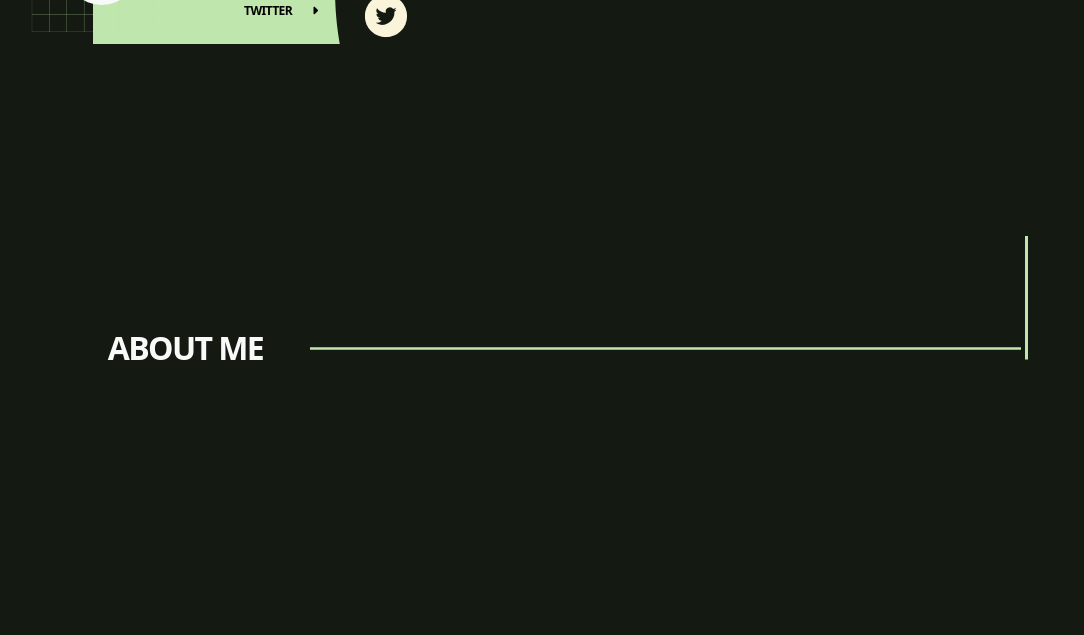
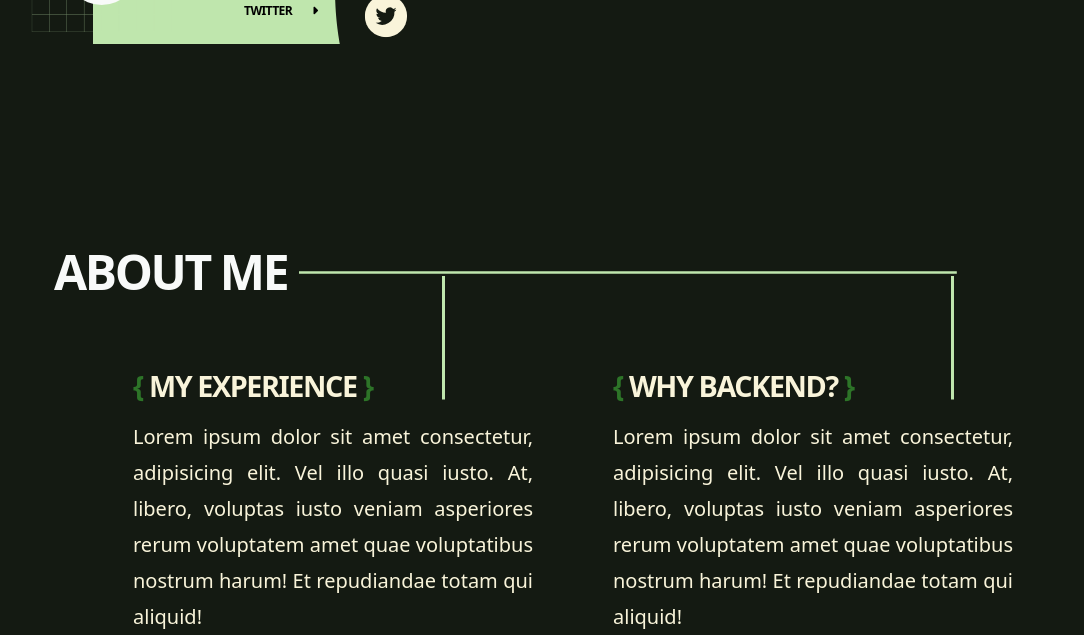
Before and after one commit to Siriusg2/portafolio, an Astro site: page / in a window 1280 px wide. Shown: the part 592-1227 px from the top of the page, without its empty margins (67-1151 px from the left). Before the commit the page ends 964 px from the top, so only its background shows below. Built offline with nearby package versions, Linux system fonts and the light colour scheme; Astro itself is replaced by a stand-in of ours.

Commit message:
about section done

```diff
--- a/src/components/Aboutme.astro
+++ b/src/components/Aboutme.astro
@@ -1,18 +1,92 @@
-<div class="xs:hidden sm:hidden md:hidden w-[75%] lg:hidden xl:inline-flex 1xl:inline-flex 2xl:inline-flex flex flex-row items-center justify-center ml-32 ">
-<span class="text-primary-80 text-center w-[35%] font-sans  text-[2rem] font-black  uppercase tracking-tighter">
-about me
-</span>
+<div class="flex flex-col">
+	<div
+		class="flex w-[80%] flex-row items-center xs:mb-1 sm:mb-10 md:mb-1 lg:mb-0 xl:mb-0 1xl:mb-0 2xl:mb-0"
+	>
+		<span
+			class="mr-3 font-sans text-[3rem] font-black uppercase tracking-tighter text-primary-80 xs:w-[100%] xs:text-center sm:w-[100%] sm:text-center md:w-[100%] md:text-center lg:w-[35%] lg:text-end xl:w-[35%] xl:text-end 1xl:w-[35%] 1xl:text-end 2xl:w-[35%] 2xl:text-end"
+		>
+			about me
+		</span>
 
-    <svg xmlns="http://www.w3.org/2000/svg" width="100%" height="3" viewBox="0 0 868 2" fill="none">
-        <path d="M0 1L868 1.00008" stroke="#BFE6AD" stroke-width="3"/>
-      </svg>
+		<svg
+			xmlns="http://www.w3.org/2000/svg"
+			class="xs:hidden sm:hidden md:hidden lg:hidden xl:inline-flex 1xl:inline-flex 2xl:inline-flex"
+			width="65%"
+			height="3"
+			viewBox="0 0 868 2"
+			fill="none"
+		>
+			<path d="M0 1L868 1.00008" stroke="#BFE6AD" stroke-width="3"></path>
+		</svg>
 
+		<div
+			class="ml-38 relative flex flex-row items-center justify-between xs:hidden sm:hidden md:hidden lg:hidden xl:inline-flex 1xl:inline-flex 2xl:inline-flex"
+		>
+			<div class="absolute right-[40vw] top-1">
+				<svg
+					xmlns="http://www.w3.org/2000/svg"
+					width="3"
+					height="124"
+					viewBox="0 0 2 124"
+					fill="none"
+				>
+					<path
+						d="M0.999917 0C0.999914 72.6375 0.999998 50.8625 0.999995 123.5"
+						stroke="#BFE6AD"
+						stroke-width="3"></path>
+				</svg>
+			</div>
+			<div class="absolute right-[.2vw] top-1">
+				<svg
+					xmlns="http://www.w3.org/2000/svg"
+					width="3"
+					height="124"
+					viewBox="0 0 2 124"
+					fill="none"
+				>
+					<path
+						d="M0.999917 0C0.999914 72.6375 0.999998 50.8625 0.999995 123.5"
+						stroke="#BFE6AD"
+						stroke-width="3"></path>
+				</svg>
+			</div>
+		</div>
+	</div>
 
+	<div
+		class="mt-14 flex gap-y-10 xs:flex-col xs:px-5 sm:flex-col sm:px-5 md:flex-col md:px-5 lg:flex-col lg:px-40 xl:flex-row xl:px-40 1xl:flex-row 1xl:px-40 2xl:flex-row 2xl:px-40"
+	>
+		<div
+			class="flex h-[100%] flex-col xs:w-[100%] sm:w-[100%] md:w-[100%] lg:w-[100%] xl:w-[50%] 1xl:w-[50%] 2xl:w-[50%]"
+		>
+			<h2
+				class="ml-10 font-sans text-[1.8rem] font-black uppercase tracking-tighter text-primary-350"
+			>
+				<span class="text-primary-650">&#123</span> my experience <span class="text-primary-650"
+					>&#125</span
+				>
+			</h2>
+			<p class="mt-3 px-10 text-justify font-sans text-[1.25rem] leading-9 text-primary-350">
+				Lorem ipsum dolor sit amet consectetur, adipisicing elit. Vel illo quasi iusto. At, libero,
+				voluptas iusto veniam asperiores rerum voluptatem amet quae voluptatibus nostrum harum! Et
+				repudiandae totam qui aliquid!
+			</p>
+		</div>
+		<div
+			class="flex h-[100%] flex-col xs:w-[100%] sm:w-[100%] md:w-[100%] lg:w-[100%] xl:w-[50%] 1xl:w-[50%] 2xl:w-[50%]"
+		>
+			<h2
+				class="ml-10 font-sans text-[1.8rem] font-black uppercase tracking-tighter text-primary-350"
+			>
+				<span class="text-primary-650">&#123</span> why backend? <span class="text-primary-650"
+					>&#125</span
+				>
+			</h2>
+			<p class="mt-3 px-10 text-justify font-sans text-[1.25rem] leading-9 text-primary-350">
+				Lorem ipsum dolor sit amet consectetur, adipisicing elit. Vel illo quasi iusto. At, libero,
+				voluptas iusto veniam asperiores rerum voluptatem amet quae voluptatibus nostrum harum! Et
+				repudiandae totam qui aliquid!
+			</p>
+		</div>
+	</div>
 </div>
-
-<div class="xs:hidden sm:hidden md:hidden lg:hidden xl:inline-flex 1xl:inline-flex 2xl:inline-flex">
-    <svg xmlns="http://www.w3.org/2000/svg" width="3" height="124" viewBox="0 0 2 124" fill="none">
-        <path d="M0.999917 0C0.999914 72.6375 0.999998 50.8625 0.999995 123.5" stroke="#BFE6AD" stroke-width="3"/>
-      </svg>
-
-</div>
--- a/src/pages/index.astro
+++ b/src/pages/index.astro
@@ -7,7 +7,6 @@ import Skillsbutton from '../components/Skillsbutton.astro'
 import Programminglanguages from '../components/Programminglanguages.astro'
 import Logo from '../components/Logo.astro'
 import Aboutme from '../components/Aboutme.astro'
-
 ---
 
 <Layout title="Gibson's Gil Site">
@@ -21,7 +20,8 @@ import Aboutme from '../components/Aboutme.astro'
 				>
 			</div>
 		</div>
-		<section id="home"
+		<section
+			id="home"
 			class="mt-10 flex justify-center self-center xs:w-screen xs:flex-col sm:w-screen sm:flex-col md:w-screen md:flex-col lg:w-screen lg:flex-col xl:w-[75%] xl:flex-row 1xl:w-[75%] 1xl:flex-row 2xl:w-[75%] 2xl:flex-row"
 		>
 			<div
@@ -43,17 +43,20 @@ import Aboutme from '../components/Aboutme.astro'
 						<Logo />
 					</div>
 				</div>
+
 				<Skillsbutton />
 			</div>
 		</section>
 		<div
-			class="mt-10 w-[75%] self-center xs:inline-block sm:inline-block md:inline-block lg:inline-block xl:hidden 1xl:hidden 2xl:hidden"
+			class="mt-10 w-[70%] self-center xs:inline-block sm:inline-block md:inline-block lg:inline-block xl:hidden 1xl:hidden 2xl:hidden"
 		>
 			<Logo />
 		</div>
-	<section id="about" class="self-center mt-48">
-
-	<Aboutme />
-	</section>
+		<section
+			id="about"
+			class="self-center xs:mt-10 sm:mt-10 md:mt-10 lg:mt-48 xl:mt-48 1xl:mt-48 2xl:mt-48"
+		>
+			<Aboutme />
+		</section>
 	</main>
 </Layout>
--- a/tailwind.config.mjs
+++ b/tailwind.config.mjs
@@ -1,97 +1,98 @@
 /** @type {import('tailwindcss').Config} */
 export default {
-  content: ["./src/**/*.{astro,html,js,jsx,md,mdx,svelte,ts,tsx,vue}"],
+	content: ['./src/**/*.{astro,html,js,jsx,md,mdx,svelte,ts,tsx,vue}'],
 	theme: {
 		screens: {
-      xs: "200px",
-      sm: "320px",
+			xs: '200px',
+			sm: '320px',
 			// => @media (min-width: 640px) { ... }
 
-      md: "481px",
+			md: '481px',
 			// => @media (min-width: 768px) { ... }
 
-      lg: "768px",
+			lg: '768px',
 			// => @media (min-width: 1024px) { ... }
 
-      xl: "961px",
+			xl: '961px',
 			// => @media (min-width: 1280px) { ... }
 
-      "1xl": "1025px",
-      "2xl": "1281px",
+			'1xl': '1025px',
+			'2xl': '1281px'
 			// => @media (min-width: 1536px) { ... }
 		},
 		extend: {},
 		colors: {
 			primary: {
-        50: "#FCFDFB",
-        80: "#F8FAF9",
-        100: "#F9FCF8",
-        200: "#F1F7EC",
-        300: "#E8F3E1",
-        350: "#F9F4DA",
-        400: "#BFE6AD",
-        500: "#C5E0B4",
-        600: "#B1CAA2",
-        700: "#76866C",
-        800: "#596551",
-        900: "#3B4336",
-        950: "#141a12",
-        980: "#262626",
+				50: '#FCFDFB',
+				80: '#F8FAF9',
+				100: '#F9FCF8',
+				200: '#F1F7EC',
+				300: '#E8F3E1',
+				350: '#F9F4DA',
+				400: '#BFE6AD',
+				500: '#C5E0B4',
+				600: '#B1CAA2',
+				650: '#2D7428',
+				700: '#76866C',
+				800: '#596551',
+				900: '#3B4336',
+				950: '#141a12',
+				980: '#262626'
 			},
 			red: {
-        50: "#fff1f1",
-        100: "#ffdfdf",
-        200: "#ffc5c5",
-        300: "#ff9d9d",
-        400: "#ff6464",
-        500: "#ff2929",
-        600: "#ed1515",
-        700: "#c80d0d",
-        800: "#a50f0f",
-        900: "#881414",
-        950: "#4b0404",
+				50: '#fff1f1',
+				100: '#ffdfdf',
+				200: '#ffc5c5',
+				300: '#ff9d9d',
+				400: '#ff6464',
+				500: '#ff2929',
+				600: '#ed1515',
+				700: '#c80d0d',
+				800: '#a50f0f',
+				900: '#881414',
+				950: '#4b0404'
 			},
 			yellow: {
-        50: "#fcfee8",
-        100: "#f8ffc2",
-        200: "#f4ff87",
-        300: "#f5ff43",
-        400: "#ffff1a",
-        500: "#efe503",
-        600: "#ceb500",
-        700: "#a48304",
-        800: "#88660b",
-        900: "#735310",
-        950: "#432c05",
+				50: '#fcfee8',
+				100: '#f8ffc2',
+				200: '#f4ff87',
+				300: '#f5ff43',
+				400: '#ffff1a',
+				500: '#efe503',
+				600: '#ceb500',
+				700: '#a48304',
+				800: '#88660b',
+				900: '#735310',
+				950: '#432c05'
 			},
 			purple: {
-        50: "#fff3ff",
-        100: "#fde6ff",
-        200: "#fcccff",
-        300: "#fda3ff",
-        400: "#fd6dff",
-        500: "#f41aff",
-        600: "#de16e3",
-        700: "#bb0ebd",
-        800: "#9a0e9a",
-        900: "#7e117b",
-        950: "#550053",
+				50: '#fff3ff',
+				100: '#fde6ff',
+				200: '#fcccff',
+				300: '#fda3ff',
+				400: '#fd6dff',
+				500: '#f41aff',
+				600: '#de16e3',
+				700: '#bb0ebd',
+				800: '#9a0e9a',
+				900: '#7e117b',
+				950: '#550053'
 			},
 			blue: {
-        50: "#ebf1ff",
-        100: "#dbe4ff",
-        200: "#beccff",
-        300: "#97aaff",
-        400: "#6e7bff",
-        500: "#4c4eff",
-        600: "#291aff",
-        700: "#3120e2",
-        800: "#271db6",
-        900: "#25208f",
-        950: "#181353",
-      },
-    },
+				50: '#ebf1ff',
+				100: '#dbe4ff',
+				200: '#beccff',
+				300: '#97aaff',
+				400: '#6e7bff',
+				500: '#4c4eff',
+				600: '#291aff',
+				700: '#3120e2',
+				800: '#271db6',
+				900: '#25208f',
+				950: '#181353'
+			}
+		}
 	},
 
-  plugins: [],
-};
+	plugins: []
+}
```
Lines whose indentation alone changed are shown as unchanged.
